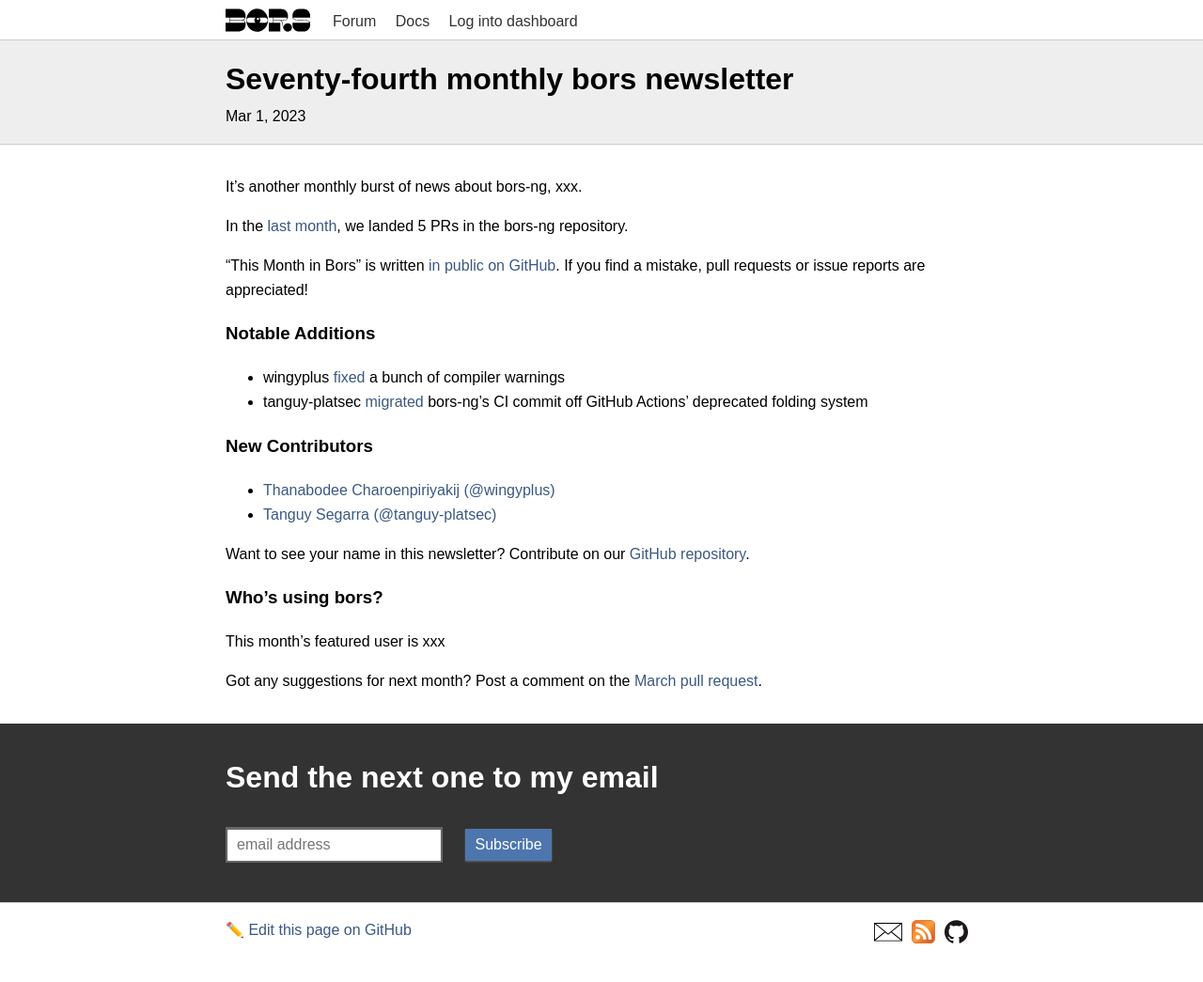
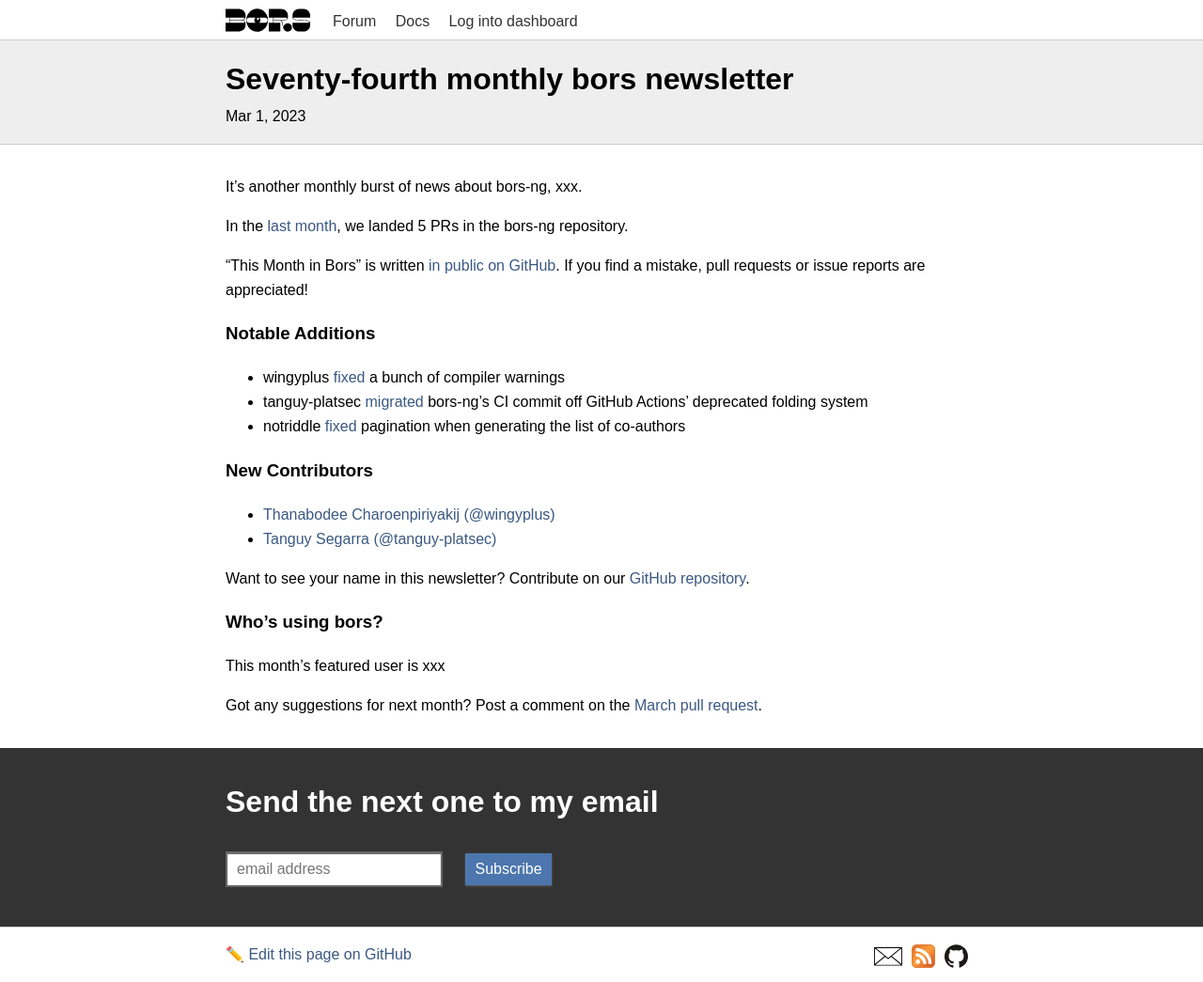
Before and after one commit to bors-ng/bors-ng.github.io, a Jekyll site: the page built from _posts/2023-03-01-tmib-74.md, in a window 1280 px wide. Shown: the whole page at 94% size. Built offline with Jekyll 4.4.1, drawn with Linux system fonts in a browser that asks for light colours; before the commit the page ends 1019 px from its top, so only the background shows below that.

Commit message:
Add bors-ng/bors-ng#1595

```diff
--- a/_posts/2023-03-01-tmib-74.md
+++ b/_posts/2023-03-01-tmib-74.md
@@ -21,7 +21,7 @@
 
 * wingyplus [fixed](https://github.com/bors-ng/bors-ng/pull/1611) a bunch of compiler warnings
 * tanguy-platsec [migrated](https://github.com/bors-ng/bors-ng/pull/1608) bors-ng's CI commit off GitHub Actions' deprecated folding system
-
+* notriddle [fixed](https://github.com/bors-ng/bors-ng/pull/1595) pagination when generating the list of co-authors
 
 ### New Contributors
 
```
